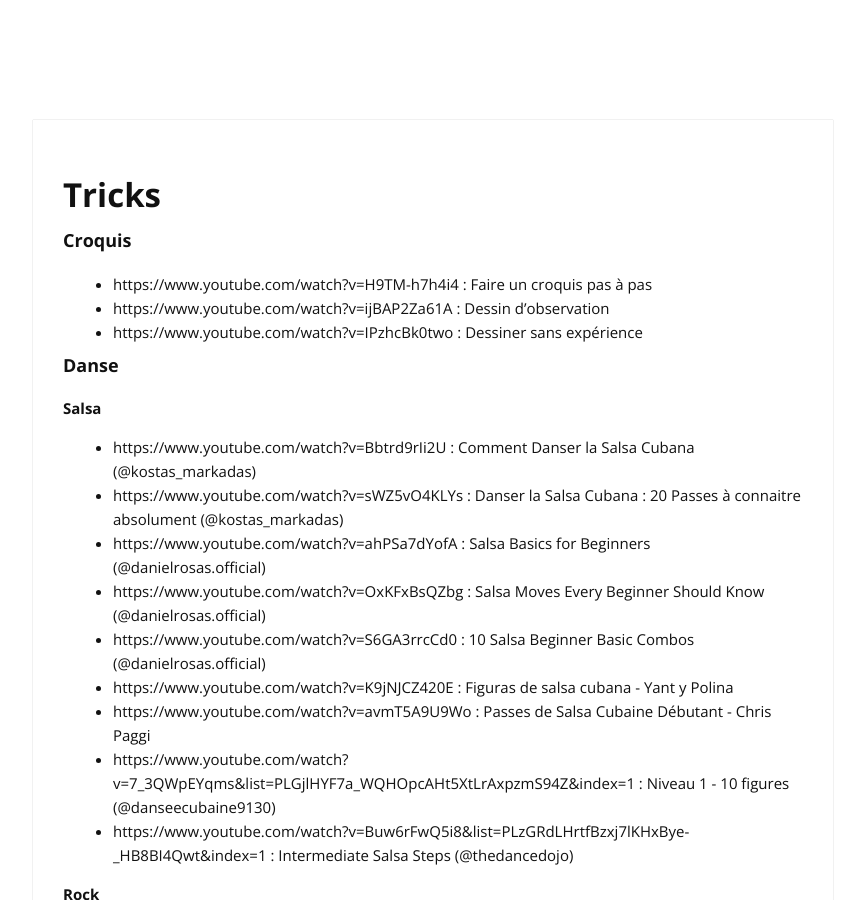
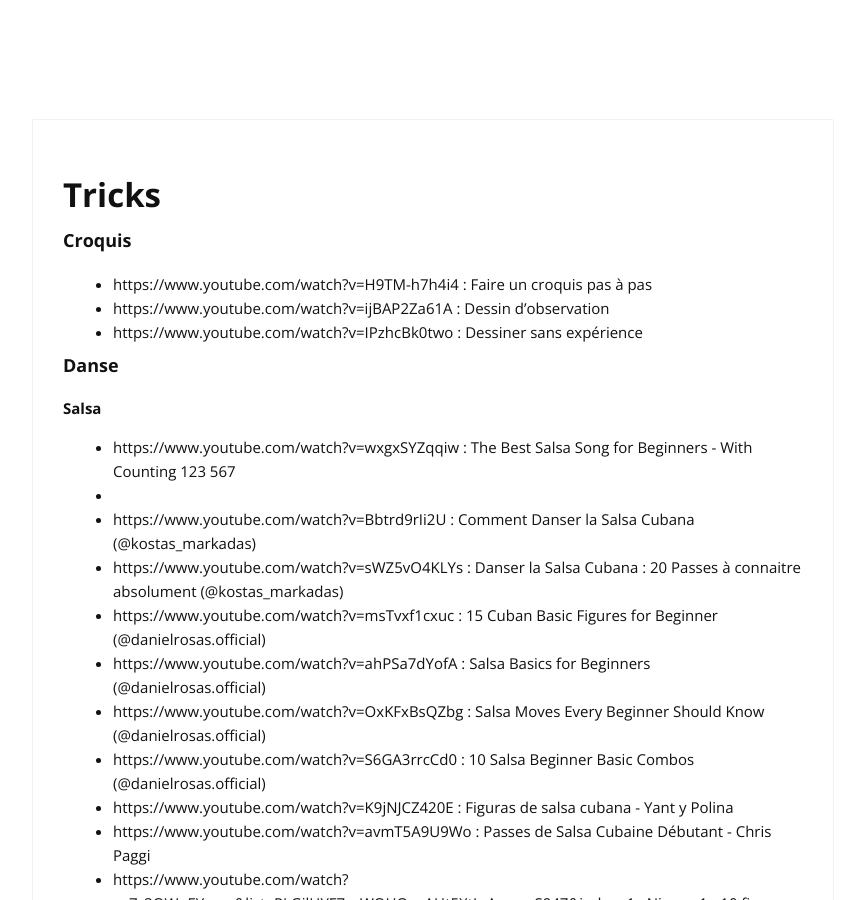
Before and after one commit to cylmat/cylmat.github.io, a Jekyll site: the page built from _pages/tricks.md, in a window 1280 px wide and 900 px high. Shown: the whole window, without its empty margins (207-1072 px from the left). Built offline with Jekyll 4.4.1, drawn with Linux system fonts in a browser that asks for light colours; nearby versions of some CDN libraries.

Commit message:
Update tricks.md

```diff
--- a/_pages/tricks.md
+++ b/_pages/tricks.md
@@ -13,8 +13,11 @@
 ### Danse
 
 **Salsa**
+- https://www.youtube.com/watch?v=wxgxSYZqqiw : The Best Salsa Song for Beginners - With Counting 123 567
+-
 - https://www.youtube.com/watch?v=Bbtrd9rIi2U : Comment Danser la Salsa Cubana (@kostas_markadas)
 - https://www.youtube.com/watch?v=sWZ5vO4KLYs : Danser la Salsa Cubana : 20 Passes à connaitre absolument (@kostas_markadas)
+- https://www.youtube.com/watch?v=msTvxf1cxuc : 15 Cuban Basic Figures for Beginner (@danielrosas.official)
 - https://www.youtube.com/watch?v=ahPSa7dYofA : Salsa Basics for Beginners (@danielrosas.official)
 - https://www.youtube.com/watch?v=OxKFxBsQZbg : Salsa Moves Every Beginner Should Know (@danielrosas.official)
 - https://www.youtube.com/watch?v=S6GA3rrcCd0 : 10 Salsa Beginner Basic Combos (@danielrosas.official)
```
